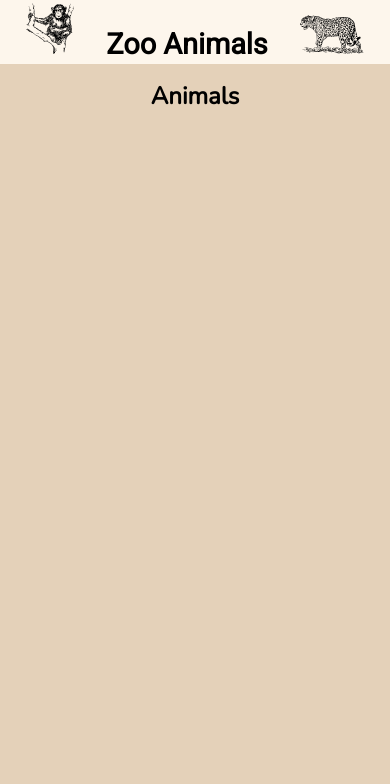
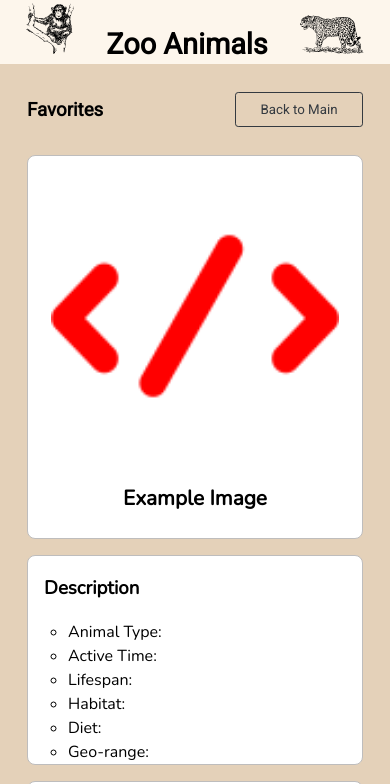
Before and after one commit to m-Cho1/Zootopia, a website: page index.html in a window 390 px wide. Shown: the top 784 px of the page. Drawn offline with nearby package versions, Linux system fonts and the light colour scheme; no server answers.

Commit message:
created dummy data in favorites page, and added media query feature

```diff
--- /dev/null
+++ b/css/favorites.css
@@ -0,0 +1,39 @@
+.style-ul-favorites {
+  padding: 0;
+}
+
+.list-style-favorites {
+  list-style: none;
+}
+
+.card-wrapper-favorites {
+  width: 21rem;
+  height: 24rem;
+  background-color: white;
+  border-radius: 0.5rem;
+  border: 0.5px solid rgb(190, 189, 189);
+  display: flex;
+  flex-direction: column;
+  align-items: center;
+}
+
+.style-img-favorites-page {
+  padding: 1rem;
+  width: 100%;
+  height: 20rem;
+  border-radius: 1.4rem;
+}
+
+.text-center-favorites {
+  text-align: center;
+}
+
+.favorite-card-detail-text {
+  width: 21rem;
+  height: auto;
+  background-color: white;
+  border-radius: 0.5rem;
+  border: 0.5px solid rgb(190, 189, 189);
+  display: flex;
+  flex-direction: column;
+}
--- a/css/layout.css
+++ b/css/layout.css
@@ -20,6 +20,7 @@ main {
 }
 
 .container-favorites {
+  width: 800px;
   margin: 1rem 3rem 2rem;
   min-height: calc(90vh - 4rem);
 }
--- a/css/styles.css
+++ b/css/styles.css
@@ -73,6 +73,10 @@
 
 .space-between {
   justify-content: space-between;
+}
+
+.align-item {
+  align-items: center;
 }
 
 .list-style {
@@ -280,6 +284,16 @@ i {
   width: 100%;
 }
 
+.style-back-to-main-btn {
+  width: 8rem;
+  height: 2.2rem;
+  border: 1px solid #343a40;
+  background-color: transparent;
+  font-family: roboto, sans-serif;
+  border-radius: 0.2rem;
+  color: #343a40;
+}
+
 @media screen and (min-width: 768px) {
   .list-style {
     flex-basis: calc(100% / 3);
@@ -304,6 +318,18 @@ i {
   .padding-bottom-detail-text {
     padding-bottom: 1rem;
   }
+
+  .display-flex-favorites-list {
+    display: flex;
+  }
+
+  .padding-right-favorites {
+    padding-right: 1rem;
+  }
+
+  .padding-left-favorites {
+    padding-left: 1rem;
+  }
 }
 
 @media screen and (min-width: 990px) {
--- a/index.html
+++ b/index.html
@@ -8,6 +8,7 @@
   <link rel="stylesheet" href="css/reset.css">
   <link rel="stylesheet" href="css/layout.css">
   <link rel="stylesheet" href="css/styles.css">
+  <link rel="stylesheet" href="css/favorites.css">
   <link rel="preconnect" href="https://fonts.googleapis.com">
   <link rel="preconnect" href="https://fonts.gstatic.com" crossorigin>
   <link href="https://fonts.googleapis.com/css2?family=Roboto&display=swap" rel="stylesheet">
@@ -66,14 +67,65 @@
 
     <div data-view="favorites" class="container-favorites">
       <div class="row style-row-favorites">
-        <div class="column-full display-flex justify-center">
-          <h3>Favorites</h3>
+        <div class="column-full display-flex space-between align-item">
+          <h3 class="font">Favorites</h3>
+          <button id="back-to-main-btn1" class="style-back-to-main-btn">Back to Main</button>
         </div>
       </div>
       <div class="row">
-        <div class="column-full display-flex">
-          <ul id="favorites-list" class="style-ul-main-page">
+        <div class="column-full display-flex justify-center">
+          <ul id="favorites-list" class="style-ul-favorites">
+            <li class="list-style-favorites">
+              <div class="row display-flex-favorites-list">
+                <div class="column-half padding-bottom padding-right-favorites">
+                  <div class="card-wrapper-favorites">
+                    <div class="style-card-favorites-img">
+                      <img src="images/favicon.ico" alt="exmpale image" class="style-img-favorites-page">
+                      <h4 class="font-nunito font-size-img-title text-center-favorites">Example Image</h4>
+                    </div>
+                  </div>
+                </div>
+                <div class="column-half padding-bottom padding-left-favorites">
+                  <div class="favorite-card-detail-text">
+                    <h3 class="style-detail-title font-nunito">Description</h3>
+                    <ul class="description-list font-nunito">
+                      <li class="style-description-list-item">Animal Type:</li>
+                      <li class="style-description-list-item">Active Time:</li>
+                      <li class="style-description-list-item">Lifespan:</li>
+                      <li class="style-description-list-item">Habitat:</li>
+                      <li class="style-description-list-item">Diet:</li>
+                      <li class="style-description-list-item">Geo-range:</li>
+                    </ul>
+                  </div>
+                </div>
+              </div>
+            </li>
 
+            <li class="list-style-favorites">
+              <div class="row display-flex-favorites-list">
+                <div class="column-half padding-bottom padding-right-favorites">
+                  <div class="card-wrapper-favorites">
+                    <div class="style-card-favorites-img">
+                      <img src="images/favicon.ico" alt="exmpale image" class="style-img-favorites-page">
+                      <h4 class="font-nunito font-size-img-title text-center-favorites">Example Image</h4>
+                    </div>
+                  </div>
+                </div>
+                <div class="column-half padding-left-favorites">
+                  <div class="favorite-card-detail-text">
+                    <h3 class="style-detail-title font-nunito">Description</h3>
+                    <ul class="description-list font-nunito">
+                      <li class="style-description-list-item">Animal Type:</li>
+                      <li class="style-description-list-item">Active Time:</li>
+                      <li class="style-description-list-item">Lifespan:</li>
+                      <li class="style-description-list-item">Habitat:</li>
+                      <li class="style-description-list-item">Diet:</li>
+                      <li class="style-description-list-item">Geo-range:</li>
+                    </ul>
+                  </div>
+                </div>
+              </div>
+            </li>
           </ul>
         </div>
       </div>
--- a/js/main.js
+++ b/js/main.js
@@ -6,8 +6,8 @@ var currentAnimalList;
 
 window.addEventListener('DOMContentLoaded', function (event) {
   event.preventDefault();
-  loadAnimalList();
-  viewSwap('main-list');
+  // loadAnimalList();
+  viewSwap('favorites');
   $favoriteBtn.classList.remove('hidden');
   $refreshBtn.classList.remove('hidden');
   $backToListBtn.classList.add('hidden');
```
